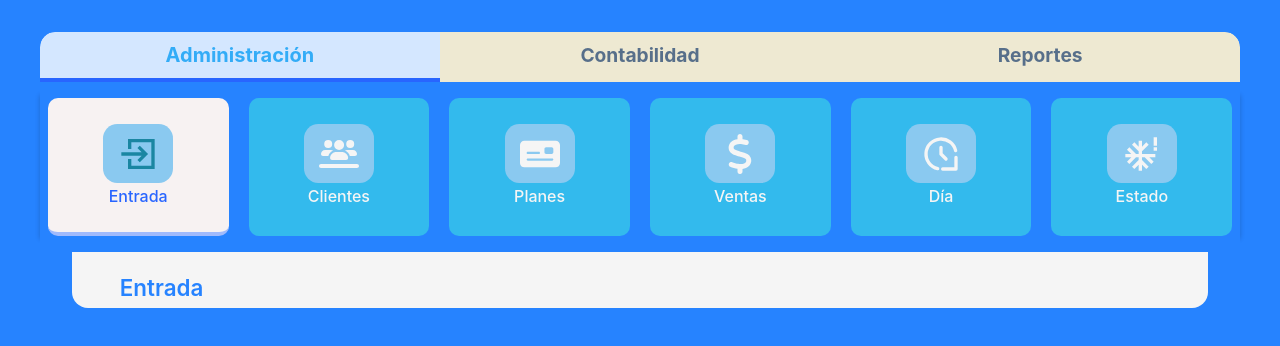
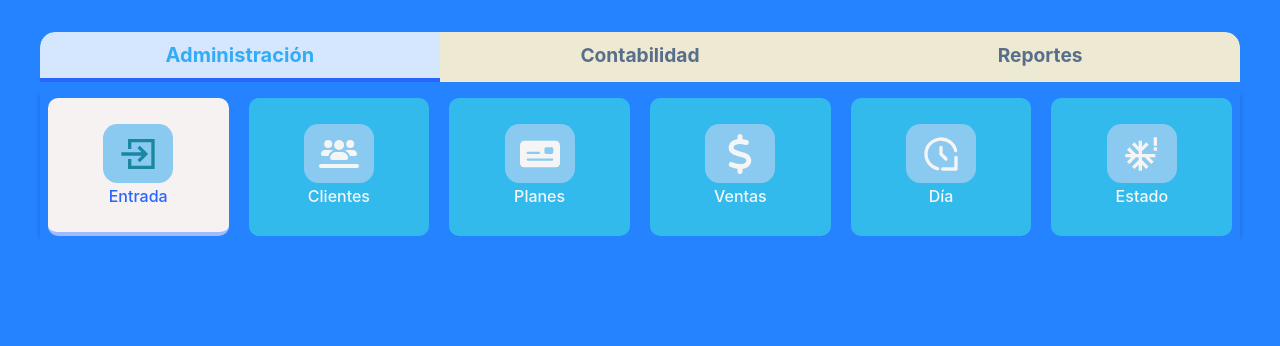
Before and after one commit to Yulian-001/gym-management-system, a React (Create React App) app in the folder frontend/: page / in a window 1280 px wide. Both pictures are taken after a click on the element "Entrada". Shown: the top 346 px of the page. Built offline with nearby package versions, Linux system fonts and the light colour scheme.

Commit message:
fix: Reparación contenedores del main en ModuleSystem, pendiente reparación de la opción entrada, se finalizó opción Clientes

```diff
--- a/frontend/src/components/Entrance/EntranceForm.js
+++ b/frontend/src/components/Entrance/EntranceForm.js
@@ -1,20 +1,18 @@
 import React from 'react';
-import './EntranceStyle.css';
+import style from './EntranceStyle.css';
 
 function EntranceForm(){
 
-//! CAMBIAR LOS NOMBRES DE LAS CLASSNAME PORQUE AFECTA A LOS DEMAS CSS
-//! ASI QUE AHORA DEBEN SER MÁS DESCRIPTIVOS Y CONSISOS, MANTENIENDO LA NOMENCLATURA
     return (
-        <div className='head-container'
+        <div className='head-E-entrance'
         style={{
             borderRadius: '0em 0em 1em 1em',
              marginTop:'0.5rem',
             }}>
-                <div className='header-button'>
-                    <div className='head-border'>
+                <div className='head-E-container'>
+                    <div className='head-E-'>
 
-                               <h2 className='TableTitle' style={{
+                               <h2 className='title-one-entrance' style={{
                                 fontSize: '1.4rem',
                                 margin: '0em 1em 0em 0em',
                                 fontWeight: '600',
@@ -22,8 +20,11 @@ function EntranceForm(){
                                 whiteSpace:'nowrap',
                                 color: '#2683ff',
                                 paddingRight:'2em',
-                              }}>Entrada</h2>
+                              }}>Entra</h2>
                     </div>
+
+
+
                 </div>
 
         </div>
--- a/frontend/src/modules/ModuleSystem.jsx
+++ b/frontend/src/modules/ModuleSystem.jsx
@@ -51,8 +51,9 @@ function ModulesSystem() {
 
       {/*//? === Inicio de opciones de Modulos ===*/}
 
-      <main className="modules-content">
-
+      <main className="modules-container-father">
+  <div className='wrapper-option'>
+    <div className='modules-content'>
         {/*//? ===  Modulo Administracion  === */}
         {activeTab === 'admin' && (
 
@@ -117,10 +118,10 @@ function ModulesSystem() {
         )}
 
 
-      </main>
 
+    </div>
+     <div className='container-flex-option'>
               {/*//? Mostrar contenido según la opción seleccionada */}
-
                           {/*//todo === Clientes ===*/}
                       {activeAdminOption === 'clientes' && (
                         <div className='access-client' style={{
@@ -135,15 +136,16 @@ function ModulesSystem() {
 
                       {/*//todo === Clientes ===*/}
 
-            {activeAdminOption === 'entrada'&& (
-              <div className='access-enter' style={{
-                display:'flex',
-                width:'100%',
-                justifyContent:'center'
-              }}>
+                      {activeAdminOption === 'entrada' && (
+                        <div className='access-entrance'>
                           <EntranceForm />
                         </div>
                       )}
+              </div>
+    </div>
+  </main>
+
+
 
 
     </div>
```
Lines whose indentation alone changed are shown as unchanged.
